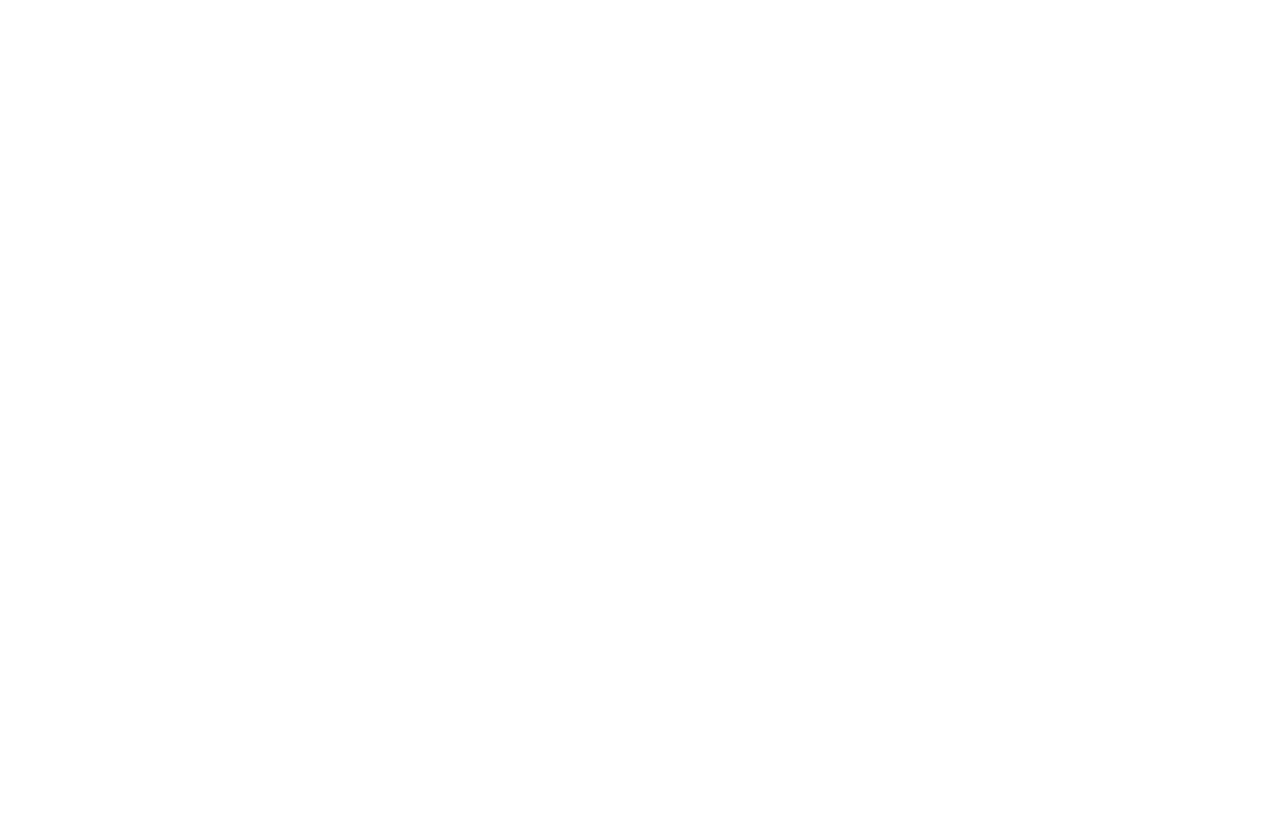
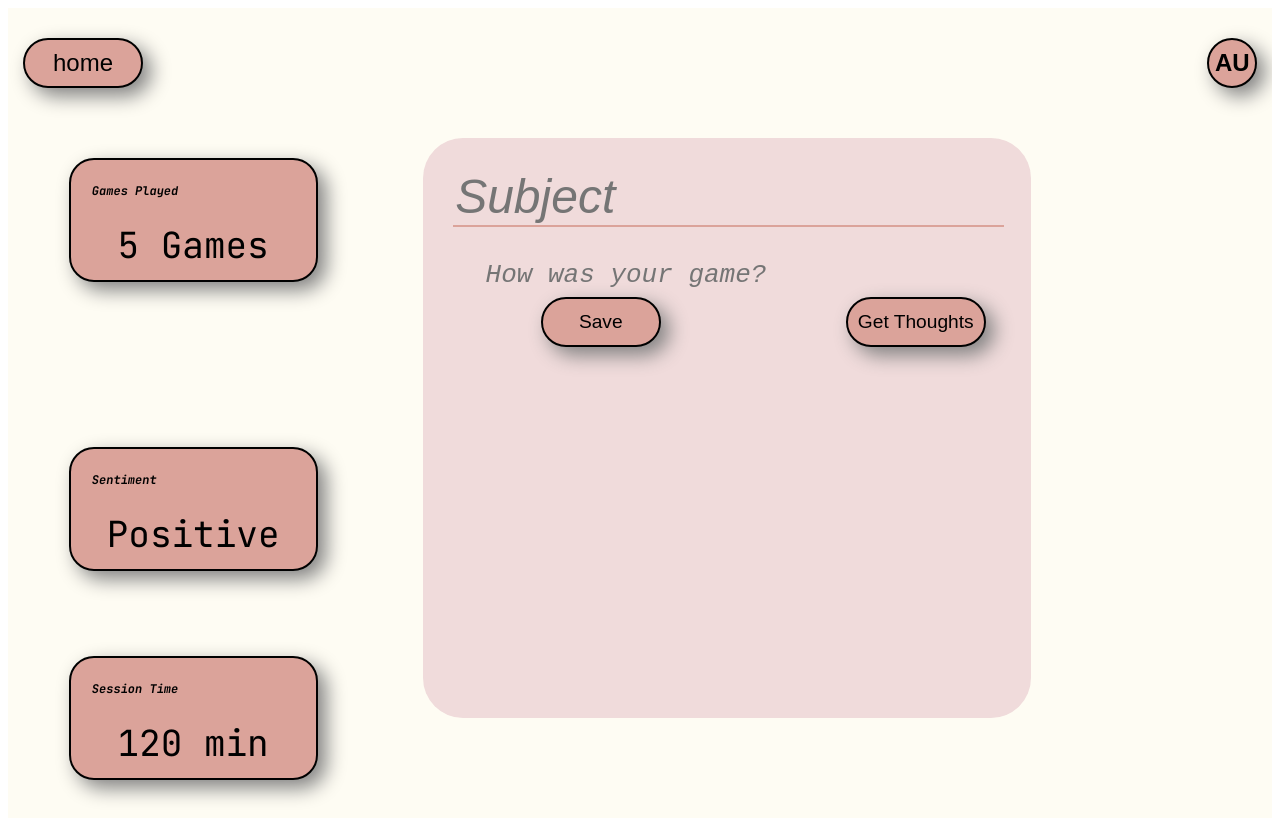
Before and after one commit to itsomort/gamer-tracker, an Angular app: page /journal in a window 1280 px wide. Before the commit this address led to /. Before the commit the page ends 800 px from the top, so only its background shows below. Built offline with nearby package versions, Linux system fonts and the light colour scheme.

Commit message:
ready to start working on APIs

```diff
--- a/src/app/app.routes.ts
+++ b/src/app/app.routes.ts
@@ -1,8 +1,11 @@
 import { Routes } from '@angular/router';
 import { Signup } from './signup/signup';
 import { Home } from './home/home';
+import { Journal } from './journal/journal';
 
 export const routes: Routes = [
   { path: '', component: Home },
   { path: 'signup', component: Signup },
+  { path: 'journal', component: Journal },
+  { path: '**', redirectTo: '' } // Redirect any unknown paths to home
 ];
--- a/src/app/home/home.html
+++ b/src/app/home/home.html
@@ -11,7 +11,7 @@
     <div id="main_data">
       <div id="image">
         <!--your image or text-->
-        insert Image
+
       </div>
       <div id="floating_box">
         <div id="title">
--- a/src/app/journal/journal.css
+++ b/src/app/journal/journal.css
@@ -1,3 +1,87 @@
+body, html {
+  height: 100%;
+  margin: 0;
+  padding: 0;
+}
+
+.journal-layout {
+  display: flex;
+  flex-direction: row;
+  height: 90vh;
+  width: 100vw;
+  align-items: flex-start;
+  justify-content: flex-start;
+}
+
+.journal-sidebar {
+  display: flex;
+  flex-direction: column;
+  align-items: flex-start;
+  margin-left: 2vw;
+  margin-top: 5vh;
+  gap: 30px;
+  min-width: 250px;
+}
+
+.journal-content {
+  flex: 1;
+  display: flex;
+  flex-direction: column;
+  align-items: center;
+  justify-content: flex-start;
+  margin-top: 5vh;
+  position: relative;
+}
+
+#journal {
+  width: 80%;
+  min-height: 60vh;
+  background-color: #F0DBDB;
+  border-radius: 40px;
+  margin: 0 auto;
+  position: relative;
+  padding-bottom: 100px; /* space for buttons */
+}
+
+.sentiment_analysis,
+.gamer_stats,
+.gamer_time {
+  width: 225px;
+  height: 100px;
+  border-radius: 25px;
+  background-color: #DBA39A;
+  border: 2px solid black;
+  filter: drop-shadow(8px 8px 10px gray);
+  font-size: 1.5em;
+  margin: 0;
+  display: flex;
+  flex-direction: column;
+  justify-content: center;
+  align-items: center;
+  padding: 10px;
+}
+
+#Sentiment, #no_Sentiment {
+  position: absolute;
+  bottom: 30px;
+  right: 30px;
+  width: 140px;
+  height: 50px;
+  border-radius: 25px;
+  background-color: #DBA39A;
+  border: 2px solid black;
+  filter: drop-shadow(8px 8px 10px gray);
+  font-size: 1.2em;
+  margin-left: 20px;
+}
+#no_Sentiment {
+  right: 180px;
+  width: 120px;
+}
+
+#header {
+  margin-bottom: 40px;
+}
 body{
   font-family:"JetBrains Mono", Arial, Helvetica, sans-serif;
   font-optical-sizing: auto;
--- a/src/app/journal/journal.html
+++ b/src/app/journal/journal.html
@@ -12,37 +12,27 @@
     <button id="profile">
       AU
     </button>
-    <button id="home">
-      Home
+    <button id="home" (click)="onHomeNavigate($event)">
+      home
     </button>
    </div>
-  <div id="journal">
-    <form>
-      <input type="text" id="form_subject" name="subject" placeholder="Subject"><br>
-      <textarea type="text" id="form" name="main" placeholder="How was your game?"></textarea><br>
-      <div id = inputs>
-          <input type="submit" id="Sentiment" value="Get Thoughts">
-          <input type="submit" id="no_Sentiment" value="Save">
+   <div class="journal-layout">
+     <div class="journal-sidebar">
+       <div class="gamer_stats">
+         <div id="title">
+           Games Played
          </div>
-    </form>
+         <div id="data">
+           5 Games
+         </div>
        </div>
        <div class="sentiment_analysis">
-    <div id = "title">
+         <div id="title">
            Sentiment
          </div>
          <div id="data">
            Positive
          </div>
-    <!-- insert sentiment analysis here -->
-  </div>
-  <div class="gamer_stats">
-    <div id = "title">
-      Games Played
-    </div>
-    <div id="data">
-    5 Games
-    </div>
-    <!-- insert Gaming Stats here -->
        </div>
        <div class="gamer_time">
          <div id="title">
@@ -51,6 +41,17 @@
          <div id="data">
            120 min
          </div>
-    <!-- insert play time here -->
+       </div>
+     </div>
+     <div class="journal-content">
+       <div id="journal">
+         <form>
+           <input type="text" id="form_subject" name="subject" placeholder="Subject"><br>
+           <textarea type="text" id="form" name="main" placeholder="How was your game?"></textarea><br>
+           <input type="submit" id="Sentiment" value="Get Thoughts">
+           <input type="submit" id="no_Sentiment" value="Save">
+         </form>
+       </div>
+     </div>
    </div>
  </body>
--- a/src/app/journal/journal.ts
+++ b/src/app/journal/journal.ts
@@ -1,11 +1,17 @@
 import { Component } from '@angular/core';
-
+import { Router } from '@angular/router';
 @Component({
   selector: 'app-journal',
   imports: [],
   templateUrl: './journal.html',
-  styleUrl: './journal.css'
+  styleUrls: ['./journal.css']
 })
 export class Journal {
+  constructor(private router: Router) {}
 
+  onHomeNavigate(event: Event) {
+    event.preventDefault();
+    //console.log('Navigating to home page');
+    this.router.navigate(['/']);
+  }
 }
--- a/src/app/signup/signup.css
+++ b/src/app/signup/signup.css
@@ -111,7 +111,7 @@ body{
    align-items: center;
  }
 
- #floating_box > form > #form{
+ #floating_box > form > #username{
   background-color: #DBA39A;
   border: 2px solid black;
   height: 50px;
@@ -123,7 +123,6 @@ body{
   text-align: center;
   align-items: center;
   justify-content: center;
-
  }
 
  #inputs{
--- a/src/app/signup/signup.html
+++ b/src/app/signup/signup.html
@@ -15,11 +15,11 @@
          <div id="title">
            Make/Access Journal
          </div>
-         <form>
-          <input type="text" id="form" name="user" placeholder="Username"><br>
-          <div id = inputs>
-         <input type="submit" id="signup" value="Ready Player One">
-         <input type="submit" id="signup_small" value="✲">
+         <form (submit)="onLogin($event)">
+          <input type="text" id="username" name="user" placeholder="Username"><br>
+          <div id="inputs">
+            <input type="submit" id="signup" value="Ready Player One">
+            <button type="button" id="signup_small" tabindex="-1" aria-hidden="true">✲</button>
           </div>
          </form>
 
--- a/src/app/signup/signup.ts
+++ b/src/app/signup/signup.ts
@@ -1,31 +1,28 @@
 import { Component } from '@angular/core';
 import { CommonModule } from '@angular/common';
-import { Router } from '@angular/router';
+import { FormsModule } from '@angular/forms';
+import { Router, RouterModule } from '@angular/router';
 
 @Component({
   selector: 'app-signup',
   standalone: true,
-  imports: [CommonModule],
+  imports: [CommonModule, FormsModule, RouterModule],
   templateUrl: './signup.html',
-  styleUrl: './signup.css'
+  styleUrls: ['./signup.css']
 })
 export class Signup {
   constructor(private router: Router) {}
-  showLogin = false;
   onSignupClick(event: Event){
     event.preventDefault();
-    this.showLogin = true;
   }
 
   onCloseModal() {
-    this.showLogin = false;
-    this.router.navigate(['']);
+    this.router.navigate(['/']);
   }
 
   onLogin(event: Event) {
     event.preventDefault();
-    // Add your login logic here
-    this.showLogin = false;
-    this.router.navigate(['']);
+    console.log('onLogin called');
+    this.router.navigate(['/journal']);
   }
 }
```
Lines whose indentation alone changed are shown as unchanged.
